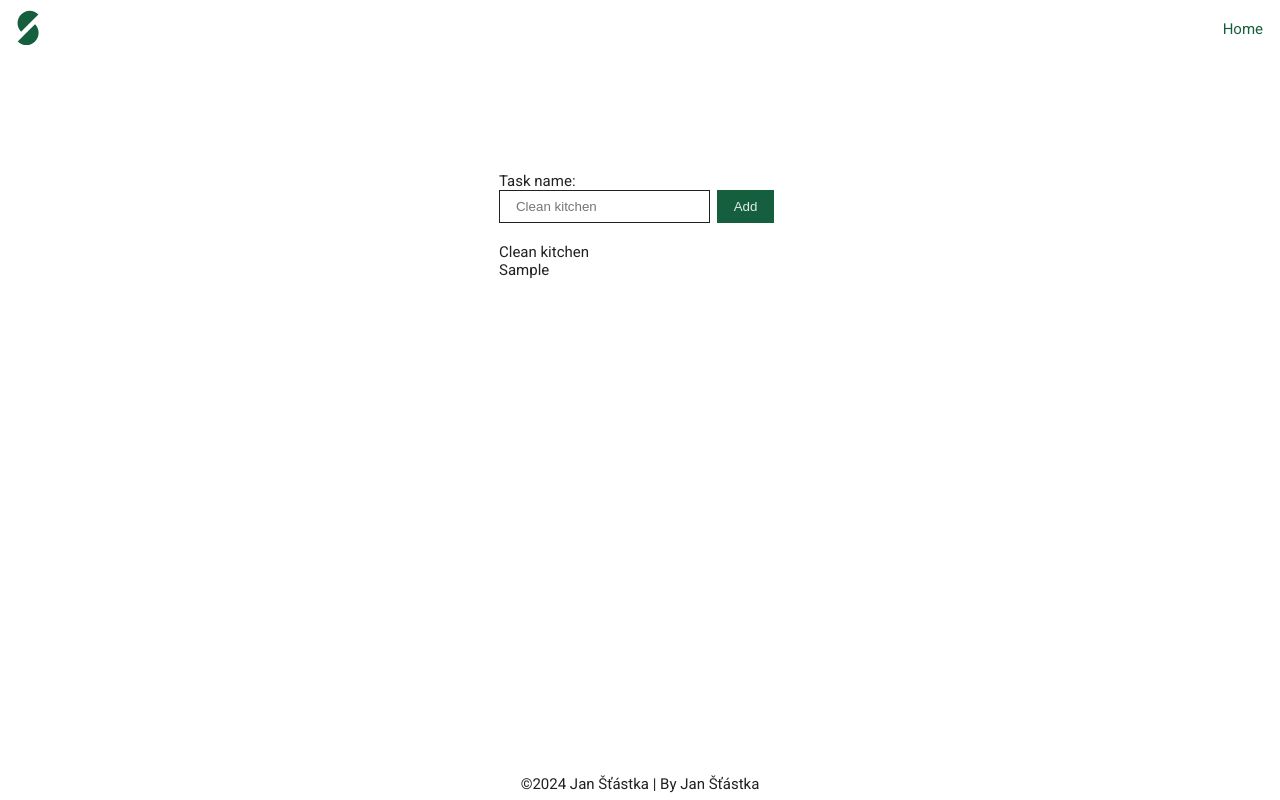
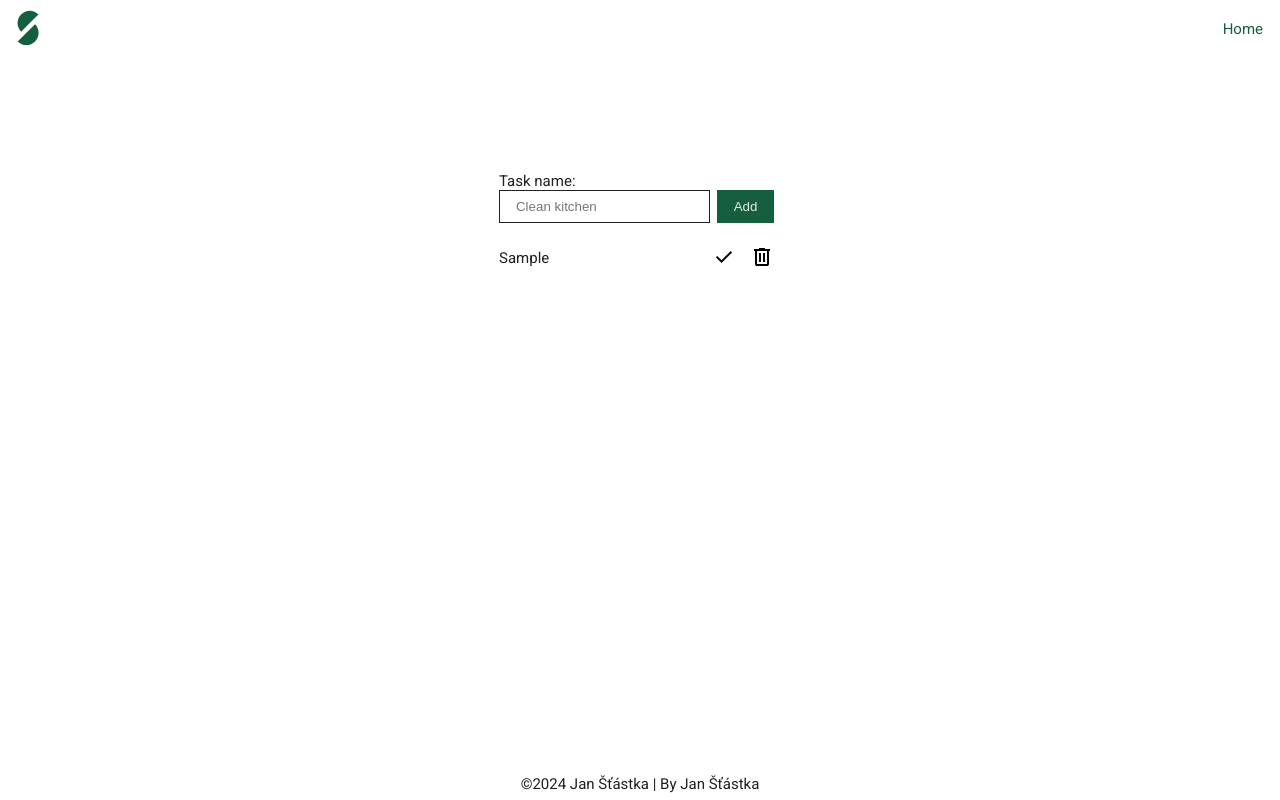
Before and after one commit to StastkaJan/Vue-ToDo, a Vue app: page / in a window 1280 px wide. Both pictures are taken after typing "Sample" into the empty fields and a click on the button "Add". Built offline with nearby package versions, Linux system fonts and the light colour scheme.

Commit message:
Added complete, incomplete and delete functionality

```diff
--- a/src/assets/main.css
+++ b/src/assets/main.css
@@ -14,11 +14,14 @@ a {
 }
 
 button {
+  color: var(--text-color);
+  background-color: var(--back-color);
+  border: 1px solid var(--back-color);
+}
+
+button.block {
   margin: 0 .5em;
   padding: .6em 1.2em;
-  color: var(--back-color);
-  background-color: var(--prim-color);
-  border: 1px solid var(--prim-color);
 }
 
 input {
--- /dev/null
+++ b/src/components/icons/CheckIcon.vue
@@ -0,0 +1,5 @@
+<template>
+  <svg xmlns="http://www.w3.org/2000/svg" height="24" viewBox="0 -960 960 960" width="24">
+    <path d="M382-240 154-468l57-57 171 171 367-367 57 57-424 424Z" />
+  </svg>
+</template>
--- /dev/null
+++ b/src/components/icons/CrossIcon.vue
@@ -0,0 +1,5 @@
+<template>
+  <svg xmlns="http://www.w3.org/2000/svg" height="24" viewBox="0 -960 960 960" width="24">
+    <path d="m256-200-56-56 224-224-224-224 56-56 224 224 224-224 56 56-224 224 224 224-56 56-224-224-224 224Z" />
+  </svg>
+</template>
--- /dev/null
+++ b/src/components/icons/DeleteIcon.vue
@@ -0,0 +1,6 @@
+<template>
+  <svg xmlns="http://www.w3.org/2000/svg" height="24" viewBox="0 -960 960 960" width="24">
+    <path
+      d="M280-120q-33 0-56.5-23.5T200-200v-520h-40v-80h200v-40h240v40h200v80h-40v520q0 33-23.5 56.5T680-120H280Zm400-600H280v520h400v-520ZM360-280h80v-360h-80v360Zm160 0h80v-360h-80v360ZM280-720v520-520Z" />
+  </svg>
+</template>
--- a/src/views/HomeView.vue
+++ b/src/views/HomeView.vue
@@ -1,5 +1,8 @@
 <script setup lang="ts">
-import { ref, onBeforeMount, watch } from 'vue'
+import { ref, computed, onBeforeMount, watch } from 'vue'
+import CheckIcon from '@/components/icons/CheckIcon.vue'
+import CrossIcon from '@/components/icons/CrossIcon.vue'
+import DeleteIcon from '@/components/icons/DeleteIcon.vue'
 
 type taskListType = Array<{
   id: number
@@ -7,17 +10,15 @@ type taskListType = Array<{
   completed: boolean
 }>
 
-const taskList = ref<taskListType>([{
-  id: 1,
-  name: 'Clean kitchen',
-  completed: false
-}])
+const taskList = ref<taskListType>([])
 let id = ref(2)
 let newTaskName = ref('')
 
 onBeforeMount(async () => {
   const localData = localStorage.getItem('taskList')
+
   if (localData == null) return
+
   taskList.value = await JSON.parse(localData)
   id.value = taskList.value[taskList.value.length - 1].id + 1
 })
@@ -35,6 +36,23 @@ const addTask = () => {
   newTaskName.value = ''
 }
 
+const completeTask = (id: number) => {
+  for (const item of taskList.value) {
+    if (item.id === id) item.completed = !item.completed
+  }
+}
+
+const deleteTask = (id: number) => {
+  taskList.value = taskList.value.filter(val => val.id !== id)
+}
+
+const completedTasks = computed(() =>
+  taskList.value.filter(val => val.completed)
+)
+const nonCompletedTasks = computed(() =>
+  taskList.value.filter(val => !val.completed)
+)
+
 watch(
   taskList,
   () => {
@@ -49,13 +67,25 @@ watch(
       <label for="newTask">Task name: </label>
       <br />
       <input type="text" name="newTask" id="newTask" v-model="newTaskName" placeholder="Clean kitchen">
-      <button>Add</button>
+      <button class="block">Add</button>
     </form>
 
-    <TransitionGroup tag="ul">
-      <li v-for="{ id, name, completed } in taskList" :key="id" :class="{ complete: completed }">
-        {{ name }}
-      </li>
+    <TransitionGroup name="list" tag="ul">
+      <template v-for="list in [nonCompletedTasks, completedTasks]">
+        <li v-for="{ id, name, completed } in list" :key="id" :class="{ complete: completed }">
+          {{ name }}
+          {{ completed ? '(complete)' : '' }}
+          <div>
+            <button @click="() => completeTask(id)">
+              <CheckIcon v-if="!completed" />
+              <CrossIcon v-else />
+            </button>
+            <button @click="() => deleteTask(id)">
+              <DeleteIcon />
+            </button>
+          </div>
+        </li>
+      </template>
     </TransitionGroup>
   </main>
 </template>
@@ -71,8 +101,36 @@ form {
   margin-bottom: 20px;
 }
 
+form button {
+  color: var(--back-color);
+  background-color: var(--prim-color);
+  border: 1px solid var(--prim-color);
+}
+
 ul {
   padding: 0;
   list-style-type: none;
 }
+
+li {
+  display: flex;
+  justify-content: space-between;
+  align-items: center;
+}
+
+li.complete {
+  color: gray;
+}
+
+.list-move,
+.list-enter-active,
+.list-leave-active {
+  transition: all 0.5s ease;
+}
+
+.list-enter-from,
+.list-leave-to {
+  opacity: 0;
+  transform: translateY(30px);
+}
 </style>
```
